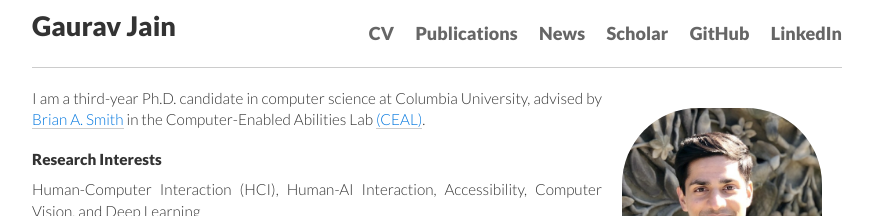
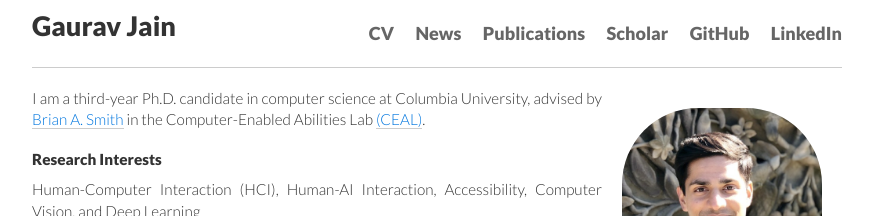
Before and after one commit to Gaurav1302/gaurav1302.github.io, a Jekyll site: the page built from index.html, in a window 1280 px wide. Shown: the top 216 px of the page, without its empty margins (203-1076 px from the left). Built offline with Jekyll 4.4.1, drawn with Linux system fonts in a browser that asks for light colours; nearby versions of some CDN libraries.

Commit message:
minor nav panel fix

```diff
--- a/_includes/navigation.html
+++ b/_includes/navigation.html
@@ -14,8 +14,8 @@ function scrollToProjects() {
 </script>
 
 <a href="https://gaurav1302.github.io/cv/Gaurav_CV_PhD.pdf" style="font-size: 1rem">CV</a>
+<a href="#news" style="font-size: 1rem">News</a>
 <a href="#research" style="font-size: 1rem">Publications</a>
-<a href="#news" style="font-size: 1rem">News</a>
 <a href="https://scholar.google.com/citations?user=piSn5gQAAAAJ&hl=en" style="font-size: 1rem">Scholar</a>
 <a href="https://github.com/{{ site.github_username }}" style="font-size: 1rem">GitHub</a>
 <!-- <a href="https://twitter.com/{{ site.twitter_username }}" style="font-size: 1rem">Twitter</a> -->
```
